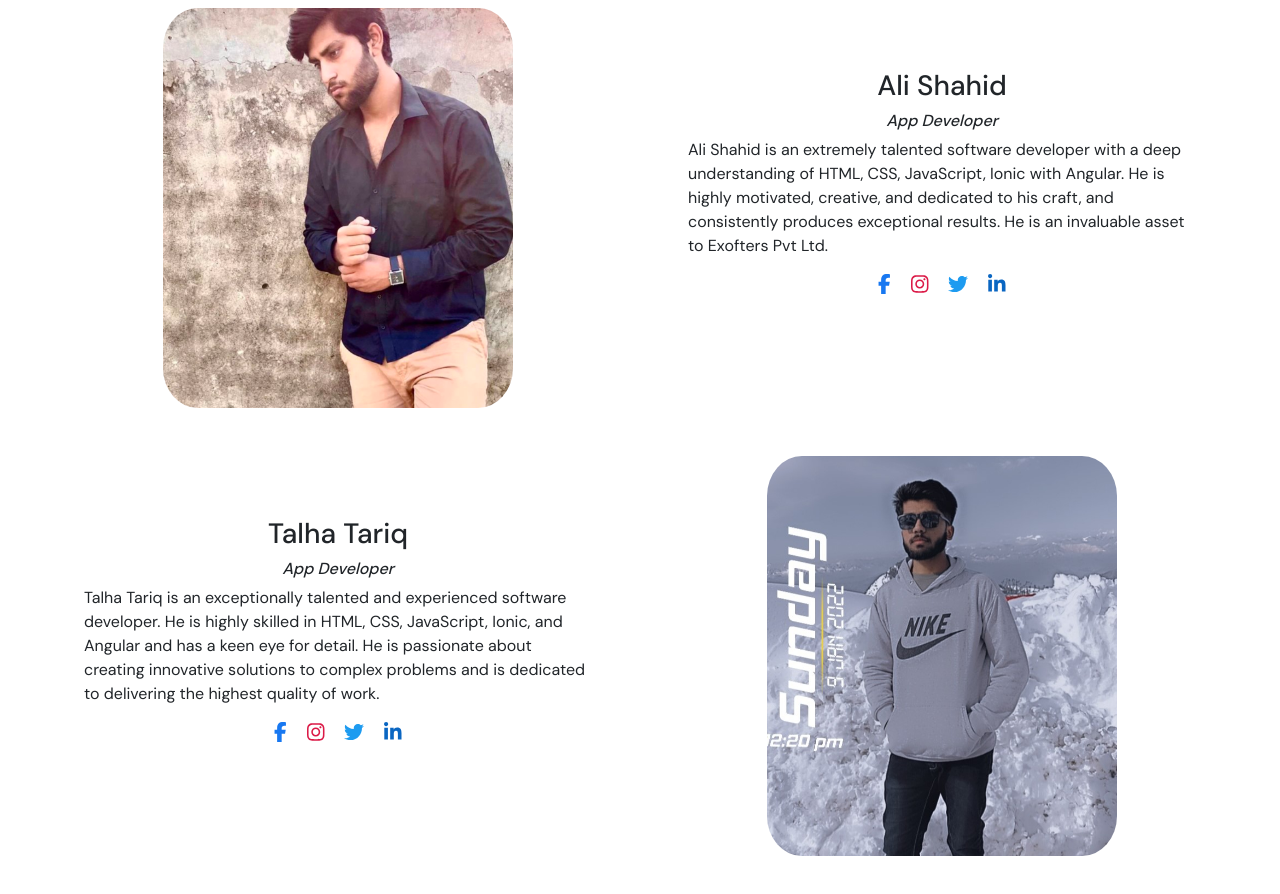
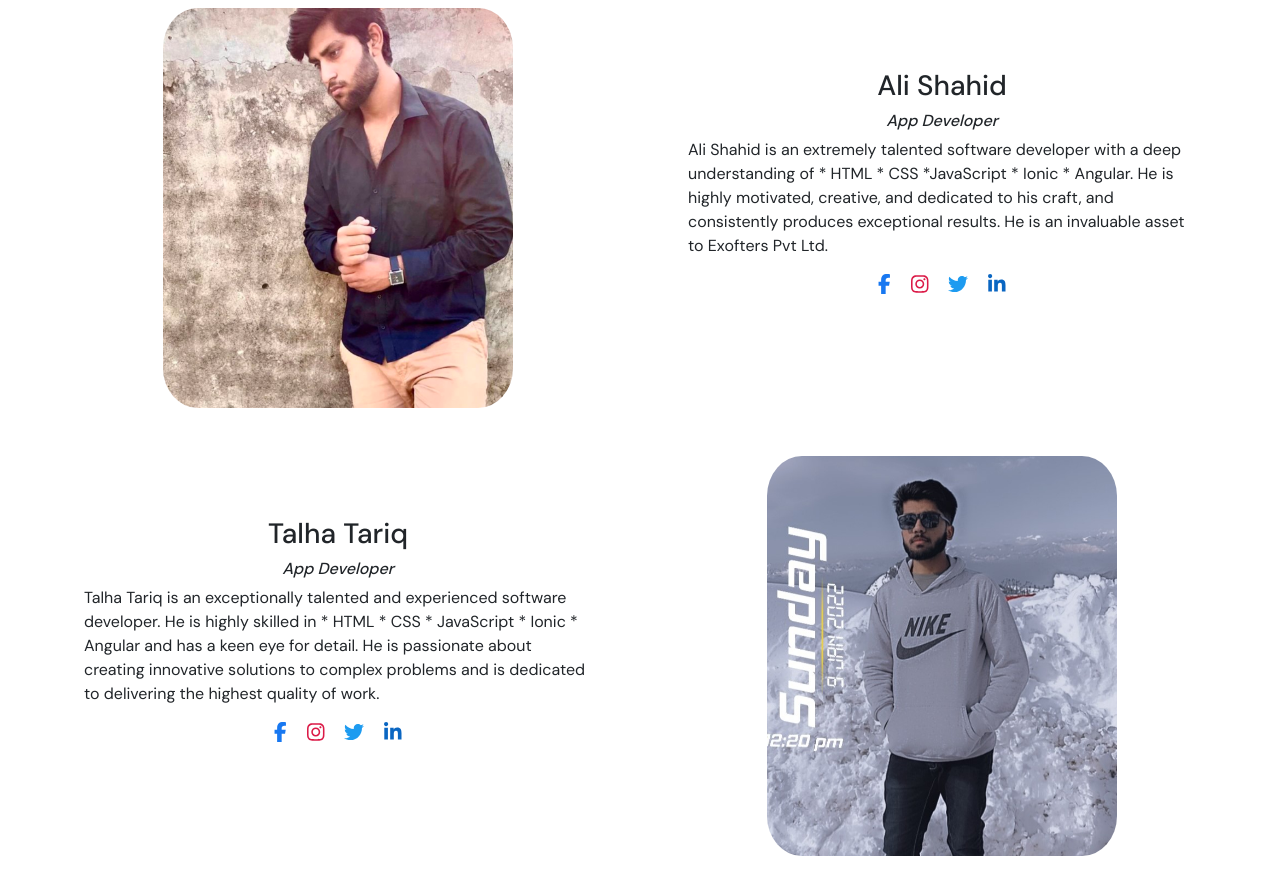
Before and after one commit to adeelshhid/Exofters-Web, a React (Create React App) app: page /teams in a window 1280 px wide. Shown: the part 1900-2794 px from the top of the page. Built offline with nearby package versions, Linux system fonts and the light colour scheme.

Commit message:
Updated Main Buttons on All Hero Sections

```diff
--- a/src/Components/Home/Hero Section/HeroSection.js
+++ b/src/Components/Home/Hero Section/HeroSection.js
@@ -3,7 +3,6 @@ import { Button } from "react-bootstrap";
 import "./HeroSection.css";
 
 const HeroSection = () => {
-
   return (
     <div className="hero-section">
       <p className="main-text1">You've found the</p>
@@ -17,7 +16,9 @@ const HeroSection = () => {
         Now you can rely on a partner to help you get the products to market
         quickley and at a budget which maximizes the profit.
       </p>
-      <Button className="start-btn">Start a project scope now!</Button>
+      <Button href="/contact" className="start-btn">
+        Start a project scope now!
+      </Button>
     </div>
   );
 };
--- a/src/Components/Portfolio/Portfolio.js
+++ b/src/Components/Portfolio/Portfolio.js
@@ -152,7 +152,9 @@ Pent House Chat is an easy-to-use, modern messaging solution for internal teams.
       {/* Main Section */}
       <div className="port-hero-section">
         <p className="port-main-text2">Our customers are all over the world</p>
-        <Button className="port-start-btn">Bring Your Project Here!</Button>
+        <Button href="/contact" className="port-start-btn">
+          Bring Your Project Here!
+        </Button>
       </div>
 
       {/* Portfolio Section */}
--- a/src/Components/Services/Services.js
+++ b/src/Components/Services/Services.js
@@ -160,7 +160,9 @@ const Services = () => {
           We beleive there is room for more entrants and we will level the
           playing field for you.
         </p>
-        <Button className="services-start-btn">Build my app now!</Button>
+        <Button href="/contact" className="services-start-btn">
+          Build my app now!
+        </Button>
       </div>
 
       {/* Service Header Section */}
--- a/src/Components/Teams/Teams.js
+++ b/src/Components/Teams/Teams.js
@@ -46,7 +46,7 @@ const Teams = () => {
       name: "Ali Shahid",
       designation: "App Developer",
       experties:
-        "Ali Shahid is an extremely talented software developer with a deep understanding of HTML, CSS, JavaScript, Ionic with Angular. He is highly motivated, creative, and dedicated to his craft, and consistently produces exceptional results. He is an invaluable asset to Exofters Pvt Ltd.",
+        "Ali Shahid is an extremely talented software developer with a deep understanding of * HTML * CSS *JavaScript * Ionic * Angular. He is highly motivated, creative, and dedicated to his craft, and consistently produces exceptional results. He is an invaluable asset to Exofters Pvt Ltd.",
     },
     {
       id: 4,
@@ -54,7 +54,7 @@ const Teams = () => {
       name: "Talha Tariq",
       designation: "App Developer",
       experties:
-        "Talha Tariq is an exceptionally talented and experienced software developer. He is highly skilled in HTML, CSS, JavaScript, Ionic, and Angular and has a keen eye for detail. He is passionate about creating innovative solutions to complex problems and is dedicated to delivering the highest quality of work.",
+        "Talha Tariq is an exceptionally talented and experienced software developer. He is highly skilled in * HTML * CSS * JavaScript * Ionic * Angular and has a keen eye for detail. He is passionate about creating innovative solutions to complex problems and is dedicated to delivering the highest quality of work.",
     },
     {
       id: 5,
@@ -62,7 +62,7 @@ const Teams = () => {
       name: "Amir Shahzad",
       designation: "Web Developer",
       experties:
-        "Amir Shahzad is an accomplished software developer with impressive technical prowess in HTML, CSS, JavaScript, React, and Bootstrap. He has a keen eye for detail and is dedicated to producing high-quality work. His passion for coding is evident in his strong commitment to continual learning and development.",
+        "Amir Shahzad is an accomplished software developer with impressive technical prowess in * HTML * CSS * JavaScript * React * Bootstrap. He has a keen eye for detail and is dedicated to producing high-quality work. His passion for coding is evident in his strong commitment to continual learning and development.",
     },
   ];
 
@@ -77,7 +77,9 @@ const Teams = () => {
           Have fun solving complex problems in a healthy & productive
           environment.
         </p>
-        <Button className="teams-start-btn">Join Our Team!</Button>
+        <Button href="/contact" className="teams-start-btn">
+          Join Our Team!
+        </Button>
       </div>
 
       {/* Team People Section */}
```
